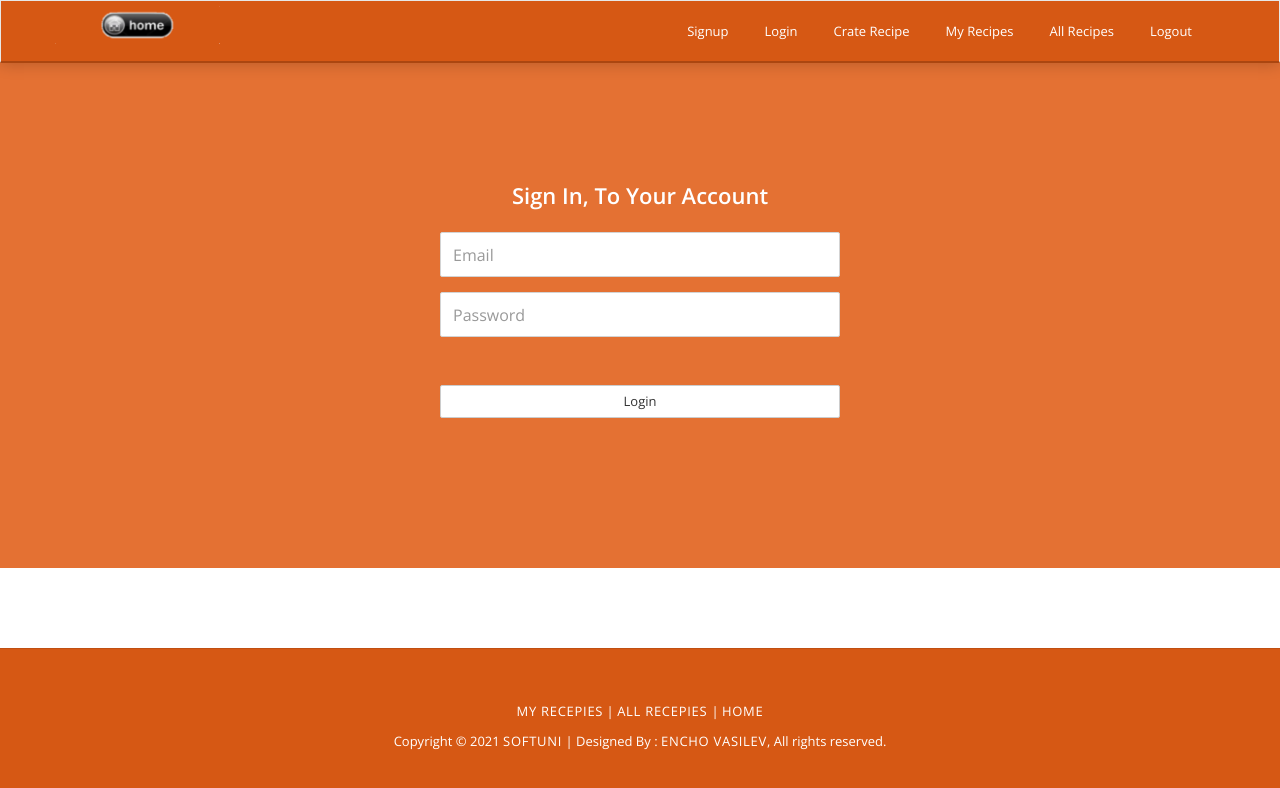
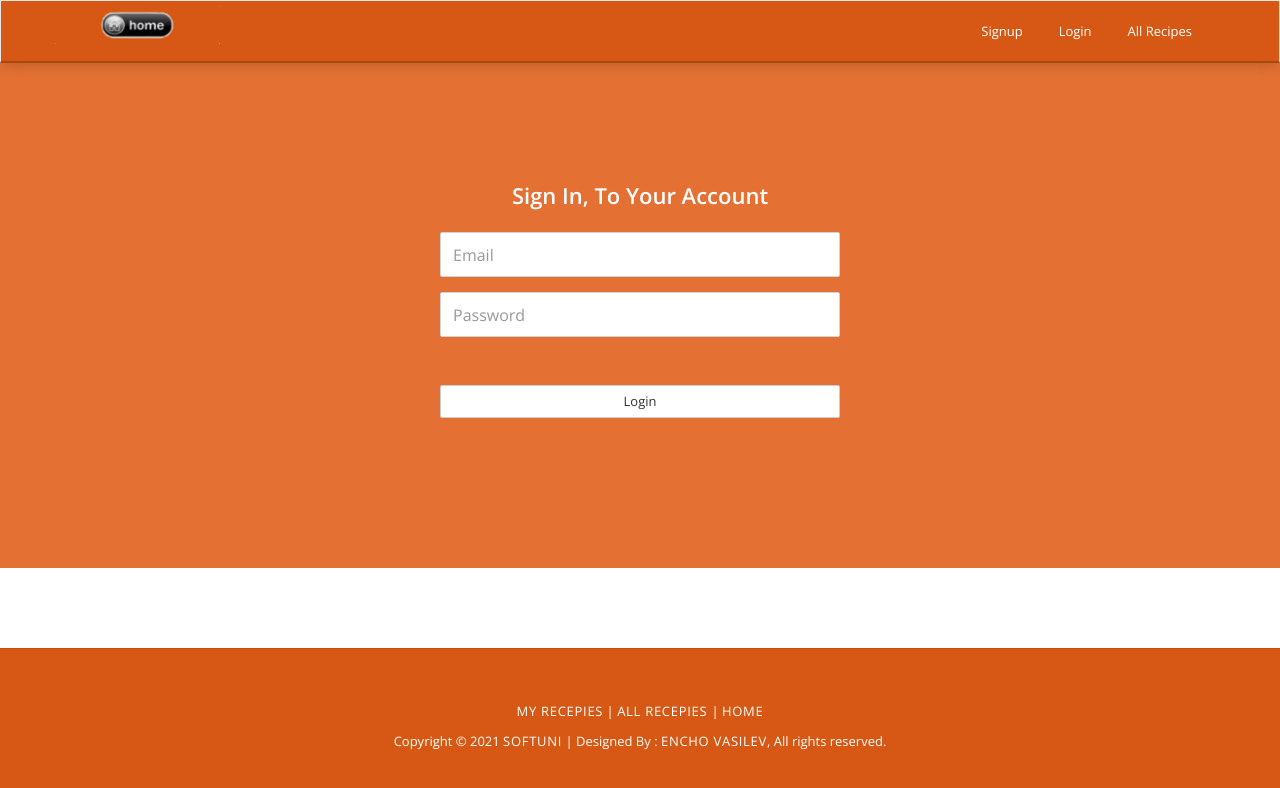
Before and after one commit to edvasilev94/CRA-Project, a React (Create React App) app: page /login in a window 1280 px wide. Shown: the top 788 px of the page. Built offline with nearby package versions, Linux system fonts and the light colour scheme; the HTML template or start-up script is replaced by a standard one.

Commit message:
add user navigation

```diff
--- a/src/App.js
+++ b/src/App.js
@@ -10,6 +10,7 @@ import Register from "./components/Register/Register";
 import CrateRecipe from './components/CrateRecipe/CrateRecipe'
 import AllRecipes from './components/AllRecipes/AllRecipes';
 import RecipeDetail from './components/RecipeDetail/RecipeDetail';
+import Logout from './components/Logout/Logout';
 
 
 function App() {
@@ -23,7 +24,7 @@ function App() {
           <Route path="/recipes" element={<AllRecipes />} />
           <Route path="/crate" element={<CrateRecipe />} />
           <Route path="/login" element={<Login />} />
-          <Route path="/logout" element={<Login />} />
+          <Route path="/logout" element={<Logout />} />
           <Route path="/register" element={<Register />} />
           <Route path="/recipe/details/:recipeId" element={<RecipeDetail />} />
         </Routes>
--- a/src/components/Header/Header.js
+++ b/src/components/Header/Header.js
@@ -1,8 +1,31 @@
 import { Link } from 'react-router-dom'
+
+import { useAuthContext } from '../../contexts/AuthContext';
 
 
 
 const Header = () => {
+
+    const { user } = useAuthContext();
+
+    let userNav = (
+                         <ul className="nav navbar-nav navbar-right">
+                            <li><Link to="/">Hello, {user.username}</Link></li>
+                            <li><Link to="/crate">Crate Recipe</Link></li>
+                            <li><Link to="/myrecipes">My Recipes</Link></li>
+                            <li><Link to="/recipes">All Recipes</Link></li>
+                            <li><Link to="/logout">Logout</Link></li>
+                        </ul>
+    )
+
+    let guestNav = (
+                         <ul className="nav navbar-nav navbar-right">
+                            <li><Link to="/register">Signup</Link></li>
+                            <li><Link to="/login">Login</Link></li>
+                            <li><Link to="/recipes">All Recipes</Link></li>
+                        </ul>
+    )
+
     return (
         <header>
             <nav className="navbar navbar-default" role="navigation">
@@ -17,14 +40,10 @@ const Header = () => {
                         <Link to="/" className="navbar-brand"><img className="img-responsive" src="img/blabla.png" alt="Logo" /></Link>
                     </div>
                     <div className="collapse navbar-collapse" id="bs-example-navbar-collapse-1">
-                        <ul className="nav navbar-nav navbar-right">
-                            <li><Link to="/register">Signup</Link></li>
-                            <li><Link to="/login">Login</Link></li>
-                            <li><Link to="/crate">Crate Recipe</Link></li>
-                            <li><Link to="/myrecipes">My Recipes</Link></li>
-                            <li><Link to="/recipes">All Recipes</Link></li>
-                            <li><Link to="/logout">Logout</Link></li>
-                        </ul>
+                    {user.email
+                        ? userNav
+                        : guestNav
+                    }
                     </div>
 				</div>
             </nav>
--- a/src/components/Logout/Logout.js
+++ b/src/components/Logout/Logout.js
@@ -0,0 +1,22 @@
+import { useNavigate } from 'react-router-dom';
+
+import * as authService from '../../services/authService';
+import { useAuthContext } from '../../contexts/AuthContext';
+import { useEffect } from 'react';
+
+const Logout = () => {
+    const navigate = useNavigate();
+    const { user, logout } = useAuthContext();
+
+    useEffect(() => {
+        authService.logout(user.accessToken)
+            .then(() => {
+                logout();
+                navigate('/recipes');
+            })
+    }, [])
+
+    return null;
+};
+
+export default Logout;
```
